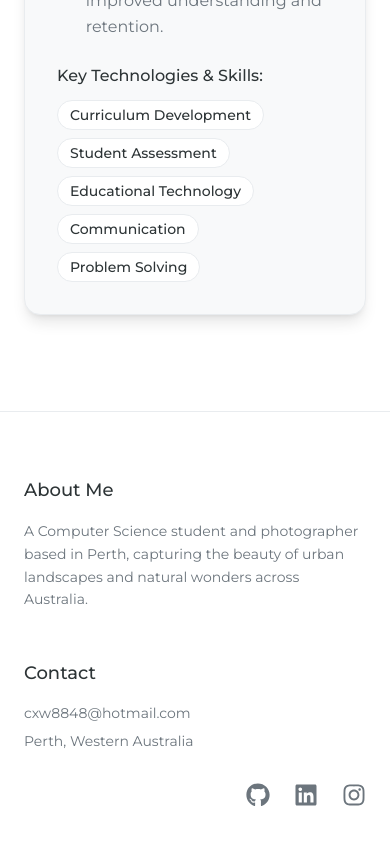
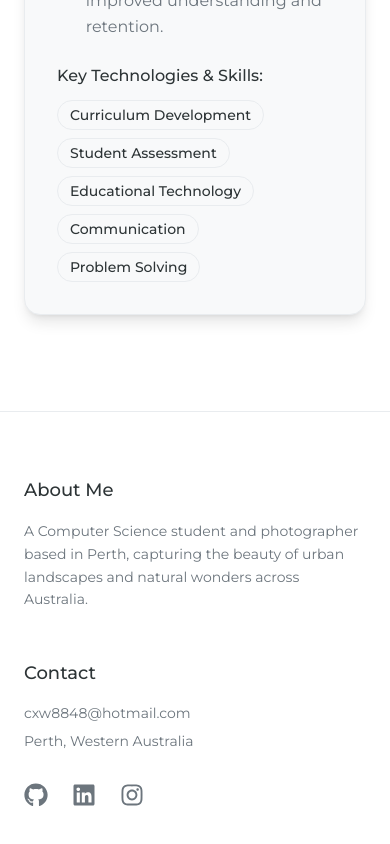
Before and after one commit to Misoto22/misoto22-site, a Next.js app: page /experience in a window 390 px wide. Shown: the part 2179-3023 px from the top of the page. Built offline with nearby package versions, Linux system fonts and the light colour scheme.

Commit message:
fix: unify tag hover style for education and experience pages, adjust footer social icons alignment on mobile

```diff
--- a/src/app/education/page.tsx
+++ b/src/app/education/page.tsx
@@ -126,7 +126,7 @@ export default function EducationPage() {
                         {edu.courses.map((course, i) => (
                           <span
                             key={i}
-                            className="bg-[var(--background)] text-[var(--foreground)] px-3 py-1 rounded-full text-sm font-medium border border-[var(--border-color)] hover:bg-[var(--accent)] hover:text-white transition-colors duration-200"
+                            className="bg-[var(--card-background)] text-[var(--foreground)] px-3 py-1 rounded-full text-sm font-medium border border-[var(--border-color)] hover:bg-[var(--background)] transition-colors duration-200"
                           >
                             {course}
                           </span>
--- a/src/app/experience/page.tsx
+++ b/src/app/experience/page.tsx
@@ -127,7 +127,7 @@ export default function ExperiencePage() {
                         {exp.technologies.map((tech, i) => (
                           <span
                             key={i}
-                            className="bg-[var(--background)] text-[var(--foreground)] px-3 py-1 rounded-full text-sm font-medium border border-[var(--border-color)] hover:bg-[var(--accent)] hover:text-white transition-colors duration-200"
+                            className="bg-[var(--card-background)] text-[var(--foreground)] px-3 py-1 rounded-full text-sm font-medium border border-[var(--border-color)] hover:bg-[var(--background)] transition-colors duration-200"
                           >
                             {tech}
                           </span>
--- a/src/components/Footer.tsx
+++ b/src/components/Footer.tsx
@@ -29,7 +29,7 @@ const Footer = () => {
               </p>
               <p className="text-sm text-[var(--secondary-text)]">Perth, Western Australia</p>
             </div>
-            <div className="flex justify-end space-x-6 pt-4">
+            <div className="flex justify-start md:justify-end space-x-6 pt-4">
               <a
                 href="https://github.com/Misoto22"
                 target="_blank"
```
